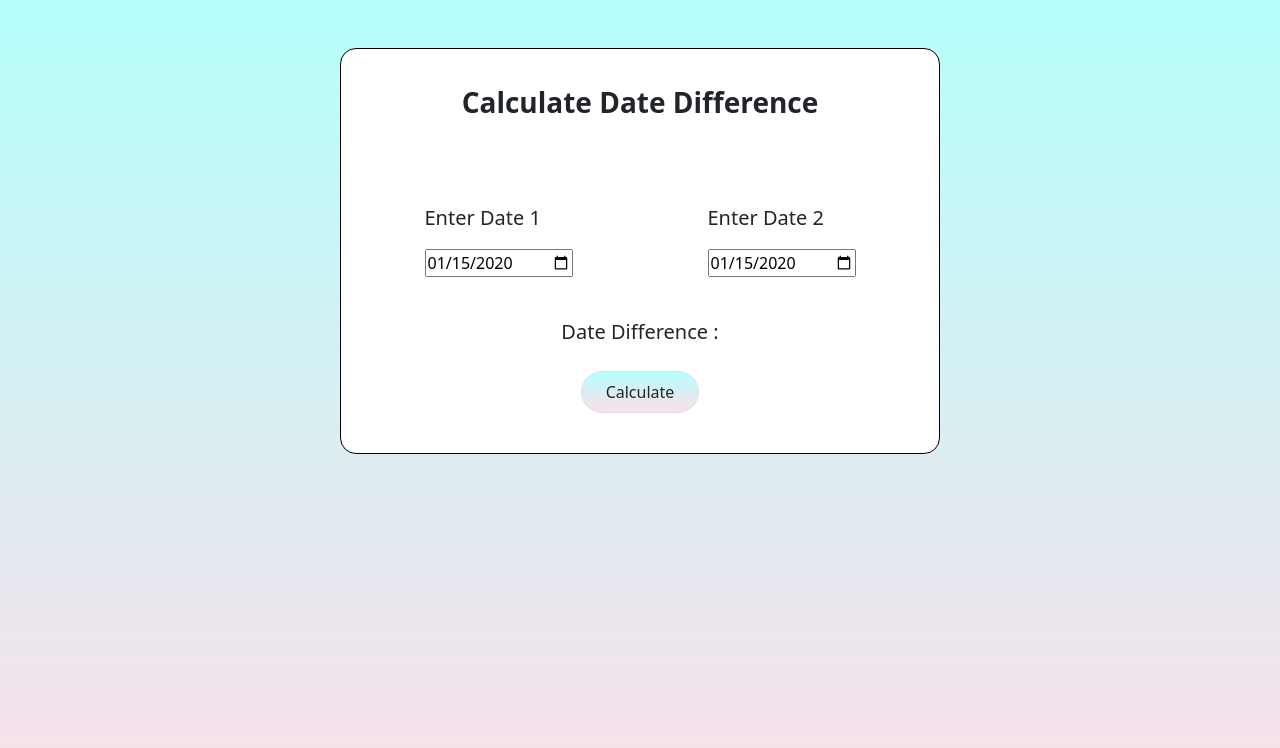
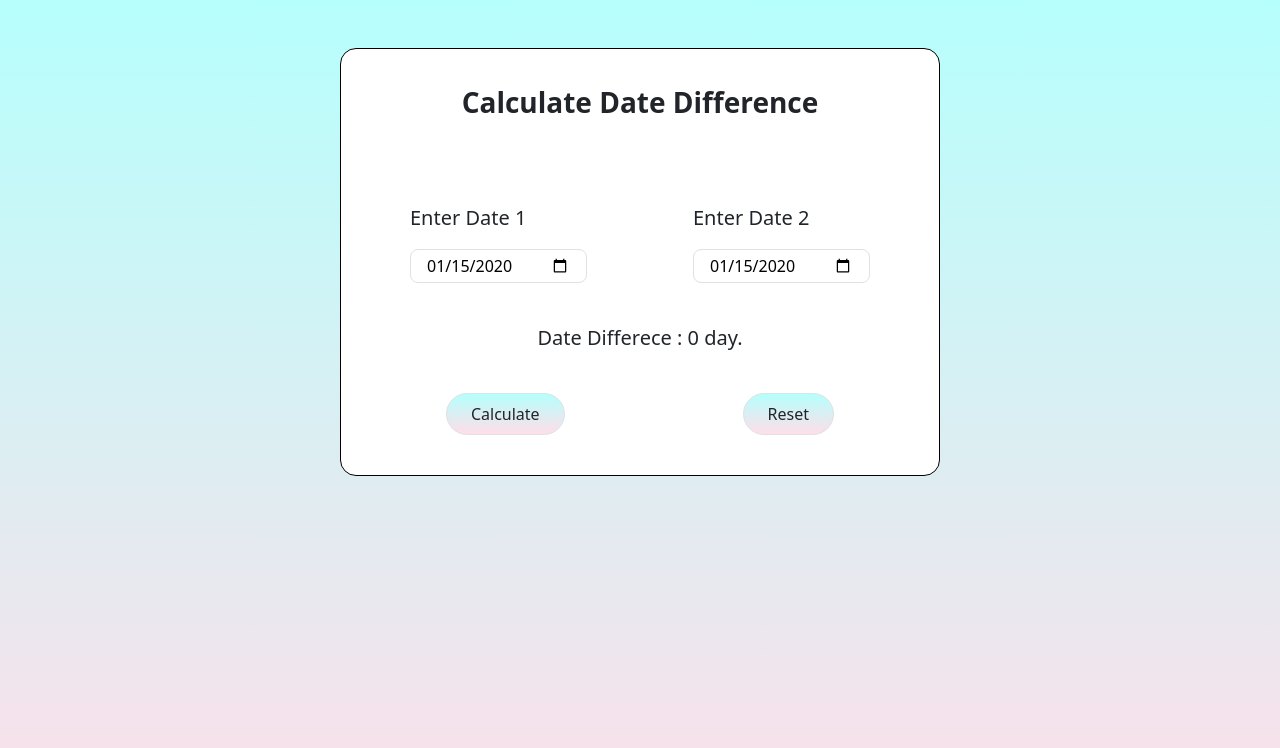
Before and after one commit to sahilPatil20/2-dates-diffr-js, a plain HTML site: page index.html in a window 1280 px wide. Both pictures are taken after typing "2020-01-15", "2020-01-15" into the empty fields and a click on the button "Calculate". Drawn offline with nearby package versions, Linux system fonts and the light colour scheme.

Commit message:
function created

```diff
--- a/index.html
+++ b/index.html
@@ -1,30 +1,86 @@
 <!DOCTYPE html>
 <html lang="en">
   <head>
-    <meta charset="UTF-8">
-    <meta name="viewport" content="width=device-width, initial-scale=1.0">
+    <meta charset="UTF-8" />
+    <meta name="viewport" content="width=device-width, initial-scale=1.0" />
     <title>Date Difference</title>
-    <link rel="stylesheet" href="./style.css">
-    <link href="https://cdn.jsdelivr.net/npm/bootstrap@5.3.3/dist/css/bootstrap.min.css" rel="stylesheet" integrity="sha384-QWTKZyjpPEjISv5WaRU9OFeRpok6YctnYmDr5pNlyT2bRjXh0JMhjY6hW+ALEwIH" crossorigin="anonymous">
+    <link rel="stylesheet" href="./style.css" />
+    <link
+      href="https://cdn.jsdelivr.net/npm/bootstrap@5.3.3/dist/css/bootstrap.min.css"
+      rel="stylesheet"
+      integrity="sha384-QWTKZyjpPEjISv5WaRU9OFeRpok6YctnYmDr5pNlyT2bRjXh0JMhjY6hW+ALEwIH"
+      crossorigin="anonymous"
+    />
   </head>
   <body>
-
-    <div class="date-container bg-white m-5 p-3 d-block mx-auto rounded-4 border border-black">
-        <p class="pt-3 pb-5 text-center fs-3 fw-semibold">Calculate Date Difference</p>
+    <div
+      class="date-container bg-white m-5 p-3 d-block mx-auto rounded-4 border border-black"
+    >
+      <p class="pt-3 pb-5 text-center fs-3 fw-semibold">
+        Calculate Date Difference
+      </p>
       <div class="d-flex justify-content-around align-items-center">
         <div class="m-3">
-                <label for="date1" class="fs-5 fw-medium mb-3">Enter Date 1</label> <br>
-                <input type="date" id="date1">
+          <label for="date1" class="fs-5 fw-medium mb-3">Enter Date 1</label>
+          <br />
+          <input type="date" id="date1" class="rounded-3 border px-3 py-1"/>
         </div>
         <div class="m-3">
-                <label for="date2" class="fs-5 fw-medium mb-3">Enter Date 2</label> <br>
-                <input type="date" id="date2">
+          <label for="date2" class="fs-5 fw-medium mb-3">Enter Date 2</label>
+          <br />
+          <input type="date" id="date2" class="rounded-3 border px-3 py-1"/>
         </div>
       </div>
-        <p class="text-center my-4 fs-5 fw-samll" id="result">Date Difference : </p>
-        <button type="button" class="btn d-block mx-auto border rounded-pill mt-3 mb-4 py-2 px-4 fs-6 fw-medium">Calculate</button>
+      <p class="text-center my-4 fs-5 fw-samll" id="result">
+        Date Difference :
+      </p>
+      <div class="d-flex justify-content-evenly">
+        <button
+          type="button"
+          class="btn d-block mx-auto border rounded-pill mt-3 mb-4 py-2 px-4 fs-6 fw-medium"
+          onclick="calculate()"
+        >
+          Calculate
+        </button>
+
+        <button
+          type="button"
+          class="btn d-block mx-auto border rounded-pill mt-3 mb-4 py-2 px-4 fs-6 fw-medium"
+          onclick="reset()"
+        >
+          Reset
+        </button>
+      </div>
     </div>
 
-    <script src="https://cdn.jsdelivr.net/npm/bootstrap@5.3.3/dist/js/bootstrap.bundle.min.js" integrity="sha384-YvpcrYf0tY3lHB60NNkmXc5s9fDVZLESaAA55NDzOxhy9GkcIdslK1eN7N6jIeHz" crossorigin="anonymous"></script>
+    <script>
+      function calculate() {
+        const firstDate = document.getElementById("date1").value;
+        const secondDate = document.getElementById("date2").value;
+
+        const date_1 = new Date(firstDate);
+        const date_2 = new Date(secondDate);
+
+        const difference = Math.abs(date_2 - date_1);
+
+        const days = Math.round(difference / (1000 * 60 * 60 * 24));
+
+        const dayElement = document.getElementById("result");
+        dayElement.innerText = ` Date Differece : ${days}  ${
+          days > 1 ? "days" : "day"
+        }.`;
+      }
+
+      function reset() {
+        document.getElementById("date1").value = "";
+        document.getElementById("date2").value = "";
+        document.getElementById("result").innerText = "Date Difference : ";
+      }
+    </script>
+    <script
+      src="https://cdn.jsdelivr.net/npm/bootstrap@5.3.3/dist/js/bootstrap.bundle.min.js"
+      integrity="sha384-YvpcrYf0tY3lHB60NNkmXc5s9fDVZLESaAA55NDzOxhy9GkcIdslK1eN7N6jIeHz"
+      crossorigin="anonymous"
+    ></script>
   </body>
 </html>
```
Lines whose indentation alone changed are shown as unchanged.
